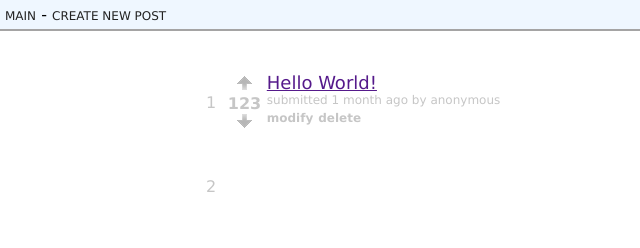
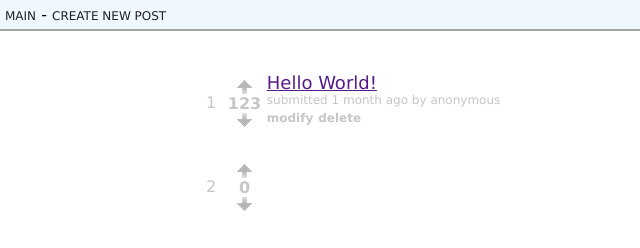
Before and after one commit to balintvecsey/redditfrontend, a plain HTML site: page index.html in a window 1280 px wide. Shown: the full height of the page, 0-640 px from the left. Drawn offline with Linux system fonts and the light colour scheme.

Commit message:
add vote container elements with dom

```diff
--- a/frontend.js
+++ b/frontend.js
@@ -4,14 +4,28 @@ let postList = document.querySelector('ol');
 let post = document.createElement('li');
 let voteContainer = document.createElement('div');
 let contentContainer = document.createElement('div');
+let voteCounter = document.createElement('p');
+let upvoteButton = document.createElement('img');
+let downvoteButton = document.createElement('img');
+let score = 0;
 
 voteContainer.className = 'vote container';
 contentContainer.className = 'content container';
+voteCounter.className = 'votecounter';
+upvoteButton.src = 'assets/upvote.png';
+downvoteButton.src = 'assets/downvote.png';
 
 post.appendChild(voteContainer);
+voteContainer.appendChild(upvoteButton);
+voteCounter.innerHTML = score;
+voteContainer.appendChild(voteCounter);
+voteContainer.appendChild(downvoteButton);
+
 post.appendChild(contentContainer);
+
 postList.appendChild(post);
 
+console.log(upvoteButton);
 console.log(voteContainer);
 console.log(contentContainer);
 console.log(post);
--- a/index.html
+++ b/index.html
@@ -17,15 +17,9 @@
         <ol>
           <li>
             <div class="vote container">
-              <div class="button">
-                <img class="upvote" src="assets/upvote.png" alt="">
-              </div>
-              <div class="votecounter">
-                <p>123</p>
-              </div>
-              <div class="button">
-                <img class="downvote" src="assets/downvote.png" alt="">
-              </div>
+              <img class="upvote button" src="assets/upvote.png" alt="">
+              <p class="votecounter">123</p>
+              <img class="downvote" src="assets/downvote.png" alt="">
             </div>
             <div class="content container">
               <a href="">Hello World!</a>
```
